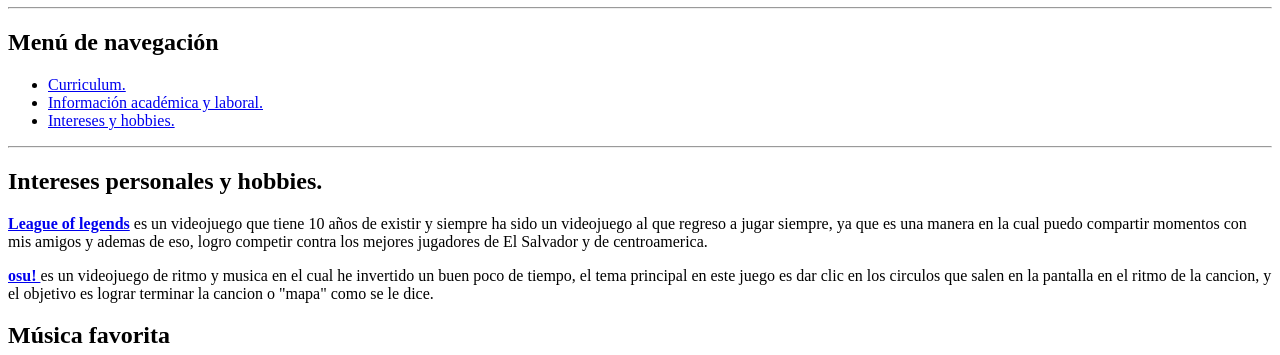
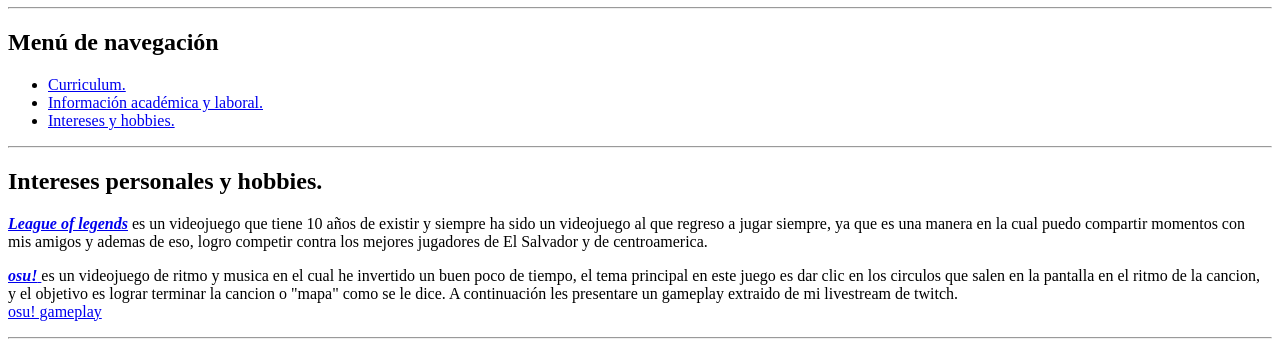
Before and after one commit to Misplaced01/Portafolio_PW0219_00232918, a plain HTML site: page Tarea1/Intereses.html in a window 1280 px wide. Shown: the part 232-587 px from the top of the page. Drawn offline with Linux system fonts and the light colour scheme.

Commit message:
[Tarea1] agregando mejor semantica y audio

```diff
--- a/Tarea1/Intereses.html
+++ b/Tarea1/Intereses.html
@@ -29,23 +29,32 @@
         <section>
             <article>
                 <h2>Intereses personales y hobbies.</h2>
-            <p><b><a href="https://play.lan.leagueoflegends.com/es_MX" target="_blank">League of legends</b></a> es un
+                <p><b><a href="https://play.lan.leagueoflegends.com/es_MX" target="_blank"><em>League of legends</em></b></a> es
+                    un
                     videojuego que tiene 10 años de existir
                     y siempre ha sido un videojuego al que regreso a jugar siempre, ya que es una manera
                     en la cual puedo compartir momentos con mis amigos y ademas de eso, logro competir contra
                     los mejores jugadores de El Salvador y de centroamerica.</p>
             </article>
             <article>
-            <p><b><a href="https://osu.ppy.sh/home" target="_blank">osu! </a></b>es un videojuego de ritmo y musica
+                <p><b><a href="https://osu.ppy.sh/home" target="_blank"><em>osu!</em> </a></b>es un videojuego de ritmo y musica
                     en el cual he invertido un buen poco de tiempo, el tema principal en este juego es dar clic en los
                     circulos que salen
-                en la pantalla en el ritmo de la cancion, y el objetivo es lograr terminar la cancion o "mapa" como se
-                le dice.</p>
+                    en la pantalla en el ritmo de la cancion, y el objetivo es lograr terminar la cancion o "mapa" como
+                    se
+                    le dice. A continuación les presentare un gameplay extraido de mi livestream de twitch.<br>
+                <a href="https://www.youtube.com/watch?v=wg3IT8KuDNw&feature=youtu.be" target="_blank">osu! gameplay</a>
             </article>
         </section>
+        <hr>
         <section>
             <article>
                 <h2>Música favorita</h2>
+                <label for="audio"><b>Red Velvet- Automatic: </b></label>
+                <audio src="11. Automatic.mp3" controls preload="auto"></audio><br>
+                <label for="audio2"><b>Animals As Leaders- Do Not Go Gently: </b></label>
+                <audio src="06 Do Not Go Gently.mp3" controls preload="auto"></audio>
+
             </article>
         </section>
         <hr>
```
Also changed, not shown: Tarea1/Curriculum.html (+8 -3 lines), Tarea1/Estudios.html (+6 -6 lines), 2 other files. Lines whose indentation alone changed are shown as unchanged.
